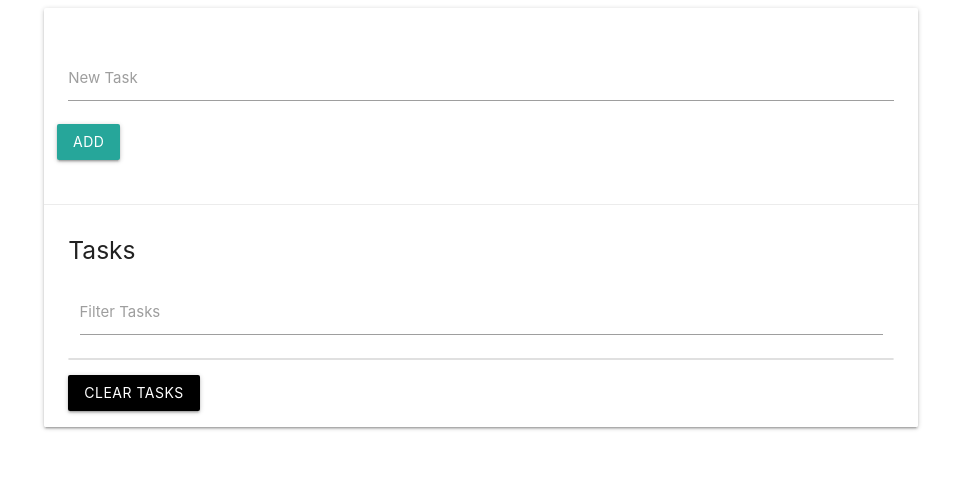
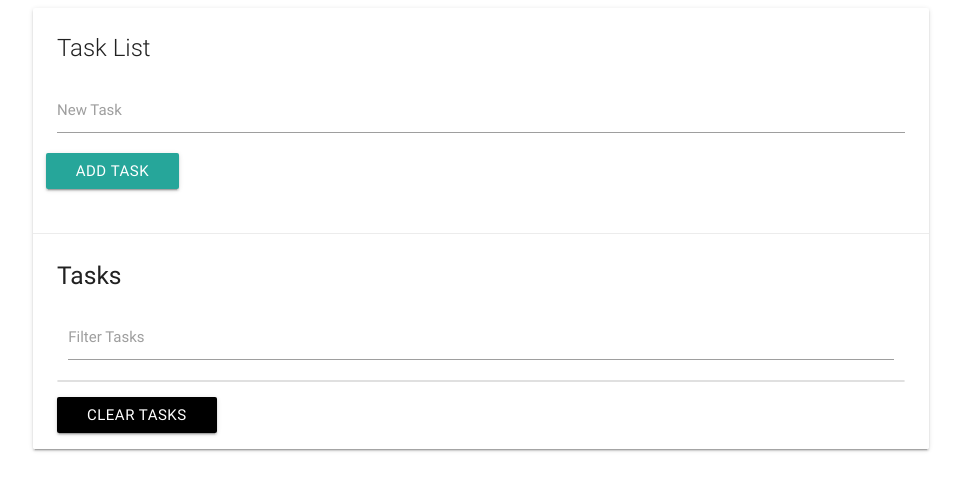
Before and after one commit to dayo92/Task-List, a plain HTML site: page index.html in a window 1280 px wide. Shown: the whole page, without its empty margins (159-1120 px from the left). Drawn offline with nearby package versions, Linux system fonts and the light colour scheme.

Commit message:
Add files via upload

```diff
--- a/index.html
+++ b/index.html
@@ -4,9 +4,8 @@
   <meta charset="UTF-8">
   <meta name="viewport" content="width=device-width, initial-scale=1.0">
   <meta http-equiv="X-UA-Compatible" content="ie=edge">
-    <link rel="stylesheet" href="https://cdnjs.cloudflare.com/ajax/libs/materialize/1.0.0/css/materialize.min.css">
-    <link href="https://stackpath.bootstrapcdn.com/font-awesome/4.7.0/css/font-awesome.min.css" rel="stylesheet" integrity="sha384-wvfXpqpZZVQGK6TAh5PVlGOfQNHSoD2xbE+QkPxCAFlNEevoEH3Sl0sibVcOQVnN" crossorigin="anonymous">
-
+  <link rel="stylesheet" href="https://cdnjs.cloudflare.com/ajax/libs/materialize/0.100.2/css/materialize.min.css">
+  <link href="https://maxcdn.bootstrapcdn.com/font-awesome/4.7.0/css/font-awesome.min.css" rel="stylesheet" integrity="sha384-wvfXpqpZZVQGK6TAh5PVlGOfQNHSoD2xbE+QkPxCAFlNEevoEH3Sl0sibVcOQVnN" crossorigin="anonymous">
   <title>Task List</title>
 </head>
 <body>
@@ -15,15 +14,15 @@
       <div class="col s12">
         <div id="main" class="card">
           <div class="card-content">
-                       <span class="card-title"></span>
+            <span class="card-title">Task List</span>
             <div class="row">
-                           <from id="task-form">
+              <form id="task-form">
                 <div class="input-field col s12">
                   <input type="text" name="task" id="task">
                   <label for="task">New Task</label>
                 </div>
-                               <input type="submit" value="Add" class="btn">
-                           </from>
+                <input type="submit" value="Add Task" class="btn">
+              </form>
             </div>
           </div>
           <div class="card-action">
@@ -40,13 +39,11 @@
     </div>
   </div>
 
-
-
   <script
-  src="https://code.jquery.com/jquery-3.3.1.js"
-  integrity="sha256-2Kok7MbOyxpgUVvAk/HJ2jigOSYS2auK4Pfzbm7uH60="
+  src="https://code.jquery.com/jquery-3.2.1.js"
+  integrity="sha256-DZAnKJ/6XZ9si04Hgrsxu/8s717jcIzLy3oi35EouyE="
   crossorigin="anonymous"></script>
-    <script src="https://cdnjs.cloudflare.com/ajax/libs/materialize/1.0.0/js/materialize.min.js"></script>
-    <script src='app.js'></script>
+  <script src="https://cdnjs.cloudflare.com/ajax/libs/materialize/0.100.2/js/materialize.min.js"></script>
+  <script src="app.js"></script>
 </body>
 </html>
```
Lines whose indentation alone changed are shown as unchanged.
